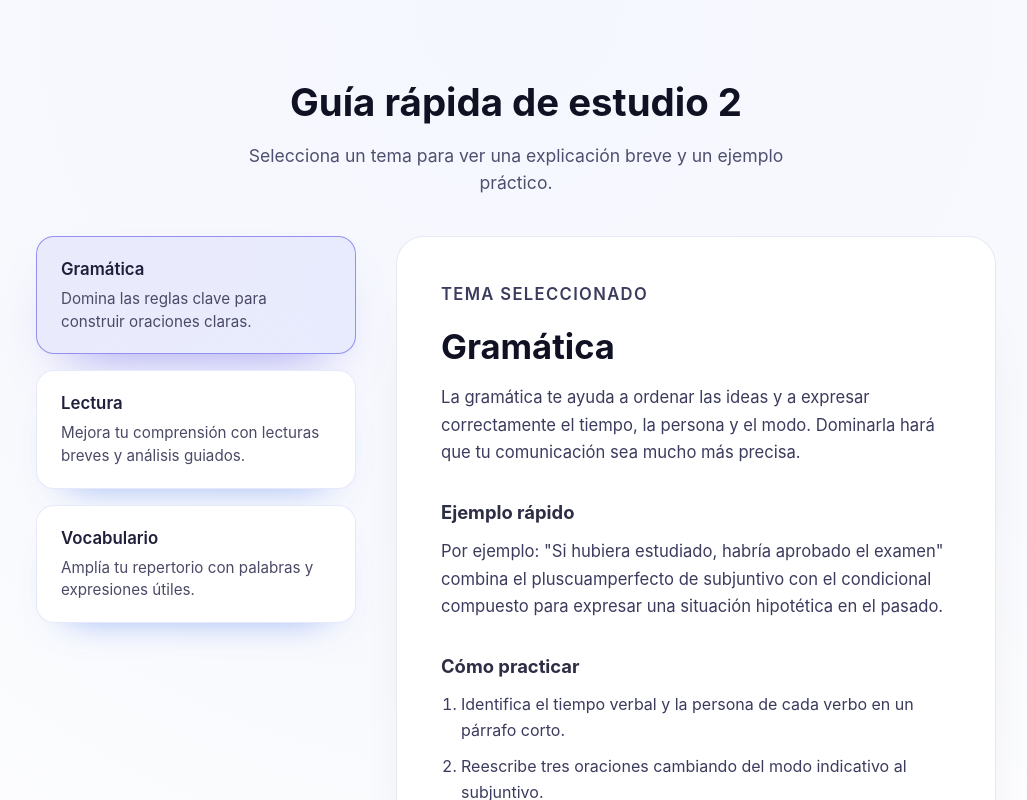
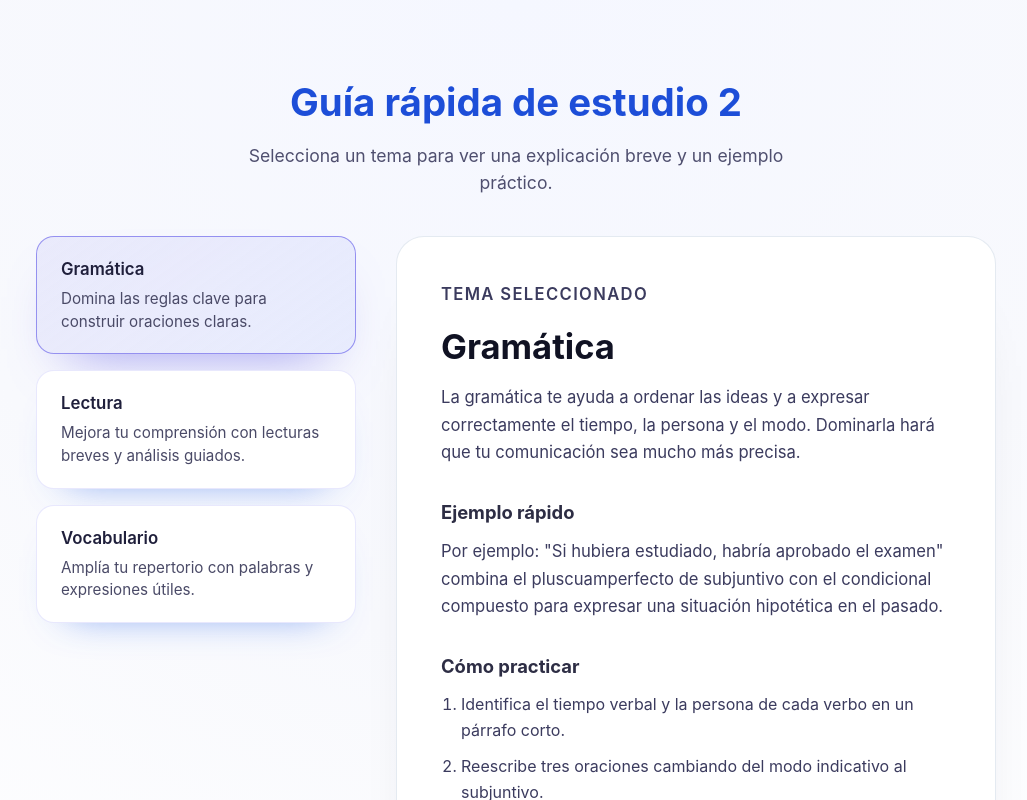
Before and after one commit to Belen741/prueba-1, a React (Vite) app: page / in a window 1280 px wide. Shown: the top 800 px of the page, without its empty margins (124-1151 px from the left). Built offline with nearby package versions, Linux system fonts and the light colour scheme.

Commit message:
Color azul para el título principal

```diff
--- a/src/App.css
+++ b/src/App.css
@@ -28,6 +28,7 @@ body {
 .app__header h1 {
   font-size: clamp(2rem, 3vw, 2.75rem);
   margin-bottom: 0.75rem;
+  color: #1d4ed8;
 }
 
 .app__header p {
```
